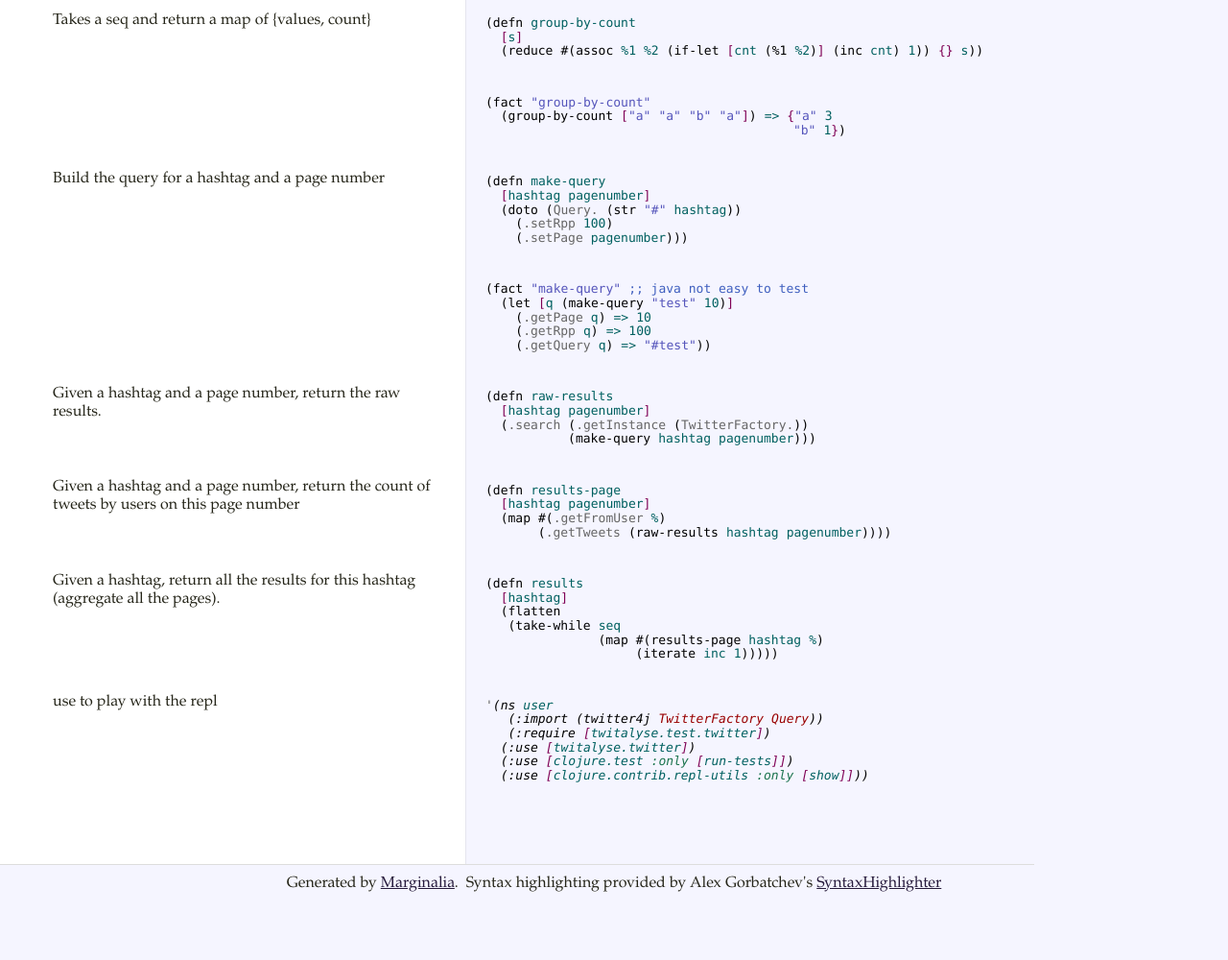
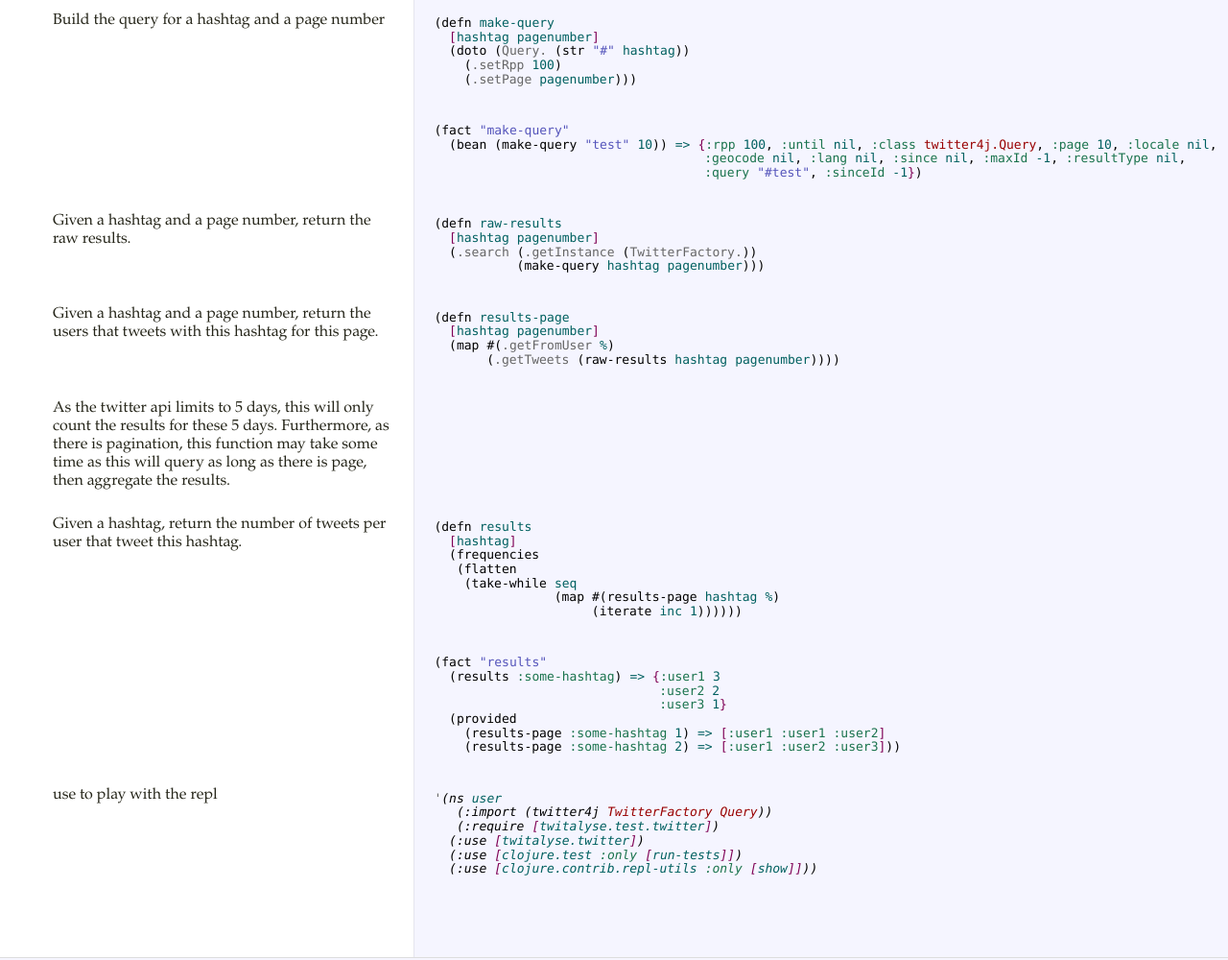
Before and after one commit to lazyposse/twitalyse, a plain HTML site: page docs/uberdoc.html in a window 1280 px wide. Shown: the part 1374-2374 px from the top of the page at 96% size. Before the commit the page ends 2304 px from the top, so only its background shows below. Drawn offline with Linux system fonts and the light colour scheme.

Commit message:
Update doc.

```diff
--- a/docs/uberdoc.html
+++ b/docs/uberdoc.html
@@ -3051,37 +3051,41 @@ net.brehaut.ClojureTools = (function (SH) {
 </td><td class="codes"><pre class="brush: clojure">(ae/def-appengine-app twitalyse-app #'twitalyse-app-handler)</pre></td></tr><tr><td class="spacer docs">&nbsp;</td><td class="codes" /></tr><tr><td class="docs"><div class="docs-header"><a class="anchor" href="#twitalyse.twitter" name="twitalyse.twitter"><h1 class="project-name">twitalyse.twitter</h1><a class="toc-link" href="#toc">toc</a></a></div></td><td class="codes" /></tr><tr><td class="docs">
 </td><td class="codes"><pre class="brush: clojure">(ns twitalyse.twitter
   (:import [twitter4j TwitterFactory Query])
-  (:use [midje.sweet]))</pre></td></tr><tr><td class="docs"><p>Takes a seq and return a map of {values, count}</p>
-</td><td class="codes"><pre class="brush: clojure">(defn group-by-count
-  [s]
-  (reduce #(assoc %1 %2 (if-let [cnt (%1 %2)] (inc cnt) 1)) {} s))</pre></td></tr><tr><td class="docs">
-</td><td class="codes"><pre class="brush: clojure">(fact &quot;group-by-count&quot;
-  (group-by-count [&quot;a&quot; &quot;a&quot; &quot;b&quot; &quot;a&quot;]) =&gt; {&quot;a&quot; 3
-                                         &quot;b&quot; 1})</pre></td></tr><tr><td class="docs"><p>Build the query for a hashtag and a page number</p>
+  (:use [midje.sweet]))</pre></td></tr><tr><td class="docs"><p>Build the query for a hashtag and a page number</p>
 </td><td class="codes"><pre class="brush: clojure">(defn make-query
   [hashtag pagenumber]
   (doto (Query. (str &quot;#&quot; hashtag))
     (.setRpp 100)
     (.setPage pagenumber)))</pre></td></tr><tr><td class="docs">
-</td><td class="codes"><pre class="brush: clojure">(fact &quot;make-query&quot; ;; java not easy to test
-  (let [q (make-query &quot;test&quot; 10)]
-    (.getPage q) =&gt; 10
-    (.getRpp q) =&gt; 100
-    (.getQuery q) =&gt; &quot;#test&quot;))</pre></td></tr><tr><td class="docs"><p>Given a hashtag and a page number, return the raw results.</p>
+</td><td class="codes"><pre class="brush: clojure">(fact &quot;make-query&quot;
+  (bean (make-query &quot;test&quot; 10)) =&gt; {:rpp 100, :until nil, :class twitter4j.Query, :page 10, :locale nil,
+                                    :geocode nil, :lang nil, :since nil, :maxId -1, :resultType nil,
+                                    :query &quot;#test&quot;, :sinceId -1})</pre></td></tr><tr><td class="docs"><p>Given a hashtag and a page number, return the raw results.</p>
 </td><td class="codes"><pre class="brush: clojure">(defn raw-results
   [hashtag pagenumber]
   (.search (.getInstance (TwitterFactory.))
-           (make-query hashtag pagenumber)))</pre></td></tr><tr><td class="docs"><p>Given a hashtag and a page number, return the count of tweets by users on this page number</p>
+           (make-query hashtag pagenumber)))</pre></td></tr><tr><td class="docs"><p>Given a hashtag and a page number, return the users that tweets with this hashtag for this page.</p>
 </td><td class="codes"><pre class="brush: clojure">(defn results-page
   [hashtag pagenumber]
   (map #(.getFromUser %)
-       (.getTweets (raw-results hashtag pagenumber))))</pre></td></tr><tr><td class="docs"><p>Given a hashtag, return all the results for this hashtag (aggregate all the pages).</p>
+       (.getTweets (raw-results hashtag pagenumber))))</pre></td></tr><tr><td class="docs"><p>As the twitter api limits to 5 days, this will only count the results for these 5 days.
+Furthermore, as there is pagination, this function may take some time as this will query
+as long as there is page, then aggregate the results.</p>
+</td><td class="codes"></td></tr><tr><td class="docs"><p>Given a hashtag, return the number of tweets per user that tweet this hashtag.</p>
 </td><td class="codes"><pre class="brush: clojure">(defn results
   [hashtag]
-  (flatten
-   (take-while seq
-               (map #(results-page hashtag %)
-                    (iterate inc 1)))))</pre></td></tr><tr><td class="docs"><p>use to play with the repl</p>
+  (frequencies
+   (flatten
+    (take-while seq
+                (map #(results-page hashtag %)
+                     (iterate inc 1))))))</pre></td></tr><tr><td class="docs">
+</td><td class="codes"><pre class="brush: clojure">(fact &quot;results&quot;
+  (results :some-hashtag) =&gt; {:user1 3
+                              :user2 2
+                              :user3 1}
+  (provided
+    (results-page :some-hashtag 1) =&gt; [:user1 :user1 :user2]
+    (results-page :some-hashtag 2) =&gt; [:user1 :user2 :user3]))</pre></td></tr><tr><td class="docs"><p>use to play with the repl</p>
 </td><td class="codes"><pre class="brush: clojure">'(ns user
    (:import (twitter4j TwitterFactory Query))
    (:require [twitalyse.test.twitter])
```
